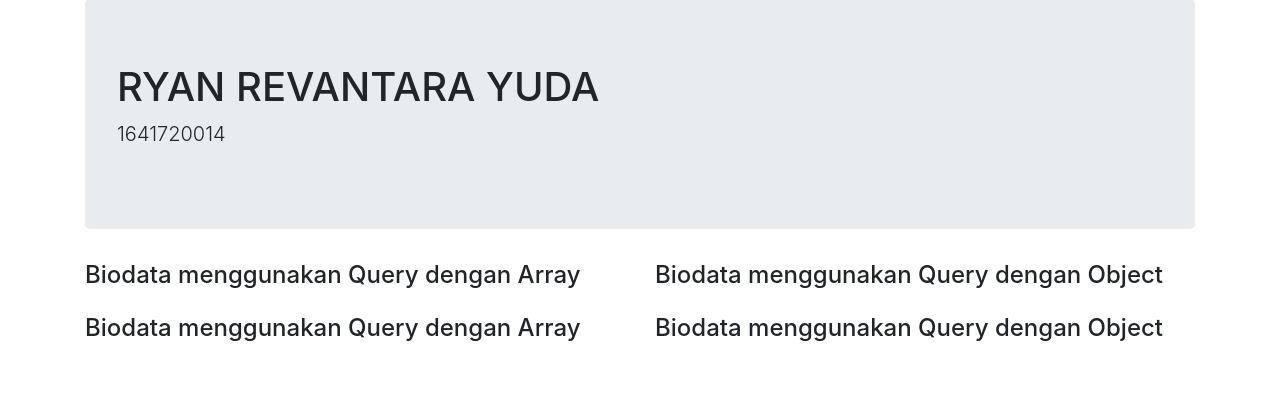
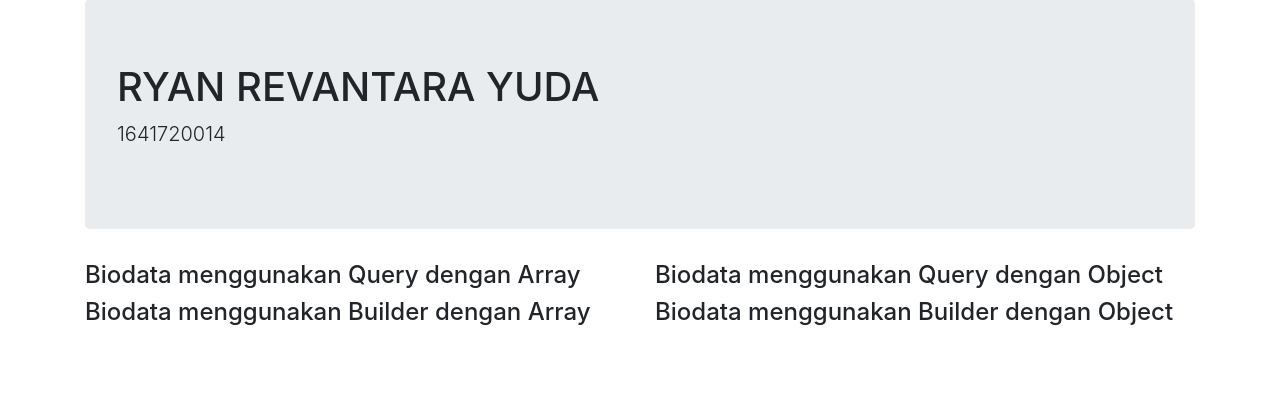
Before and after one commit to ryanrvntr/CodeIgniter, a CodeIgniter app: page /CodeIgniter/ in a window 1280 px wide. Shown: the part 81-486 px from the top of the page. Run offline with CodeIgniter, Linux system fonts and the light colour scheme; data that the repository does not hold is empty; some libraries are stand-ins or nearby versions.

Commit message:
edit table

```diff
--- a/application/views/biodata.php
+++ b/application/views/biodata.php
@@ -38,7 +38,7 @@
       <div class="row">
       	<div class="col-6">
       		<h4>Biodata menggunakan Query dengan Array</h4>
-      		<table class="table">
+      		<table class="table-responsive">
       			<?php foreach ($biodata_query_array as $key => $value) { ?>
       				<tr>
       					<td><?php echo $value['id'] ?></td>
@@ -57,7 +57,7 @@
       	</div>
       	<div class="col-6">
       		<h4>Biodata menggunakan Query dengan Object</h4>
-      		<table class="table">
+      		<table class="table-responsive">
       			<?php foreach ($biodata_query_object as $key => $value) { ?>
       				<tr>
       					<td><?php echo $value->id ?></td>
@@ -75,8 +75,8 @@
       		</table>
       	</div>
       	<div class="col-6">
-      		<h4>Biodata menggunakan Query dengan Array</h4>
-      		<table class="table">
+      		<h4>Biodata menggunakan Builder dengan Array</h4>
+      		<table class="table-responsive">
       			<?php foreach ($biodata_builder_array as $key => $value) { ?>
       				<tr>
       					<td><?php echo $value['id'] ?></td>
@@ -94,8 +94,8 @@
       		</table>
       	</div>
       	<div class="col-6">
-      		<h4>Biodata menggunakan Query dengan Object</h4>
-      		<table class="table">
+      		<h4>Biodata menggunakan Builder dengan Object</h4>
+      		<table class="table-responsive">
       			<?php foreach ($biodata_builder_object as $key => $value) { ?>
       				<tr>
       					<td><?php echo $value->id ?></td>
```
